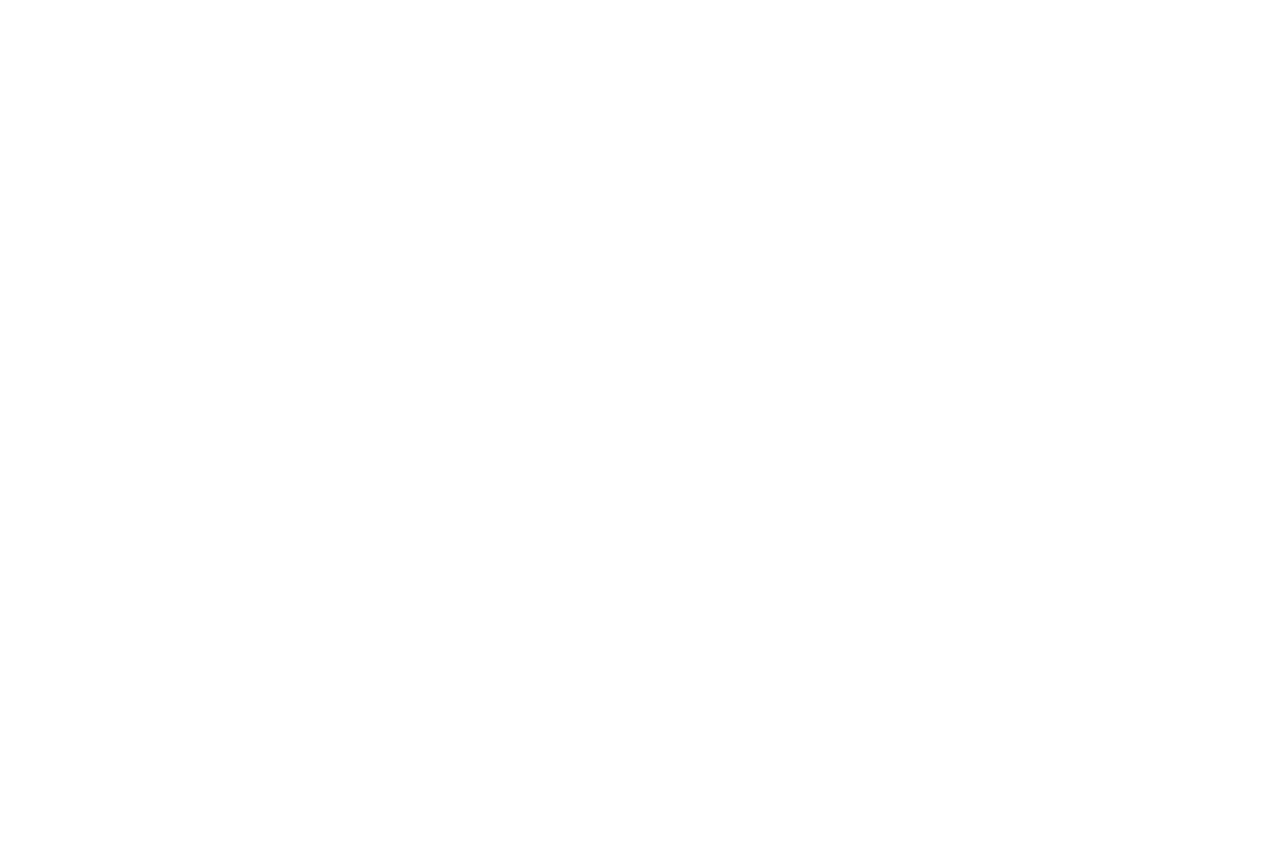
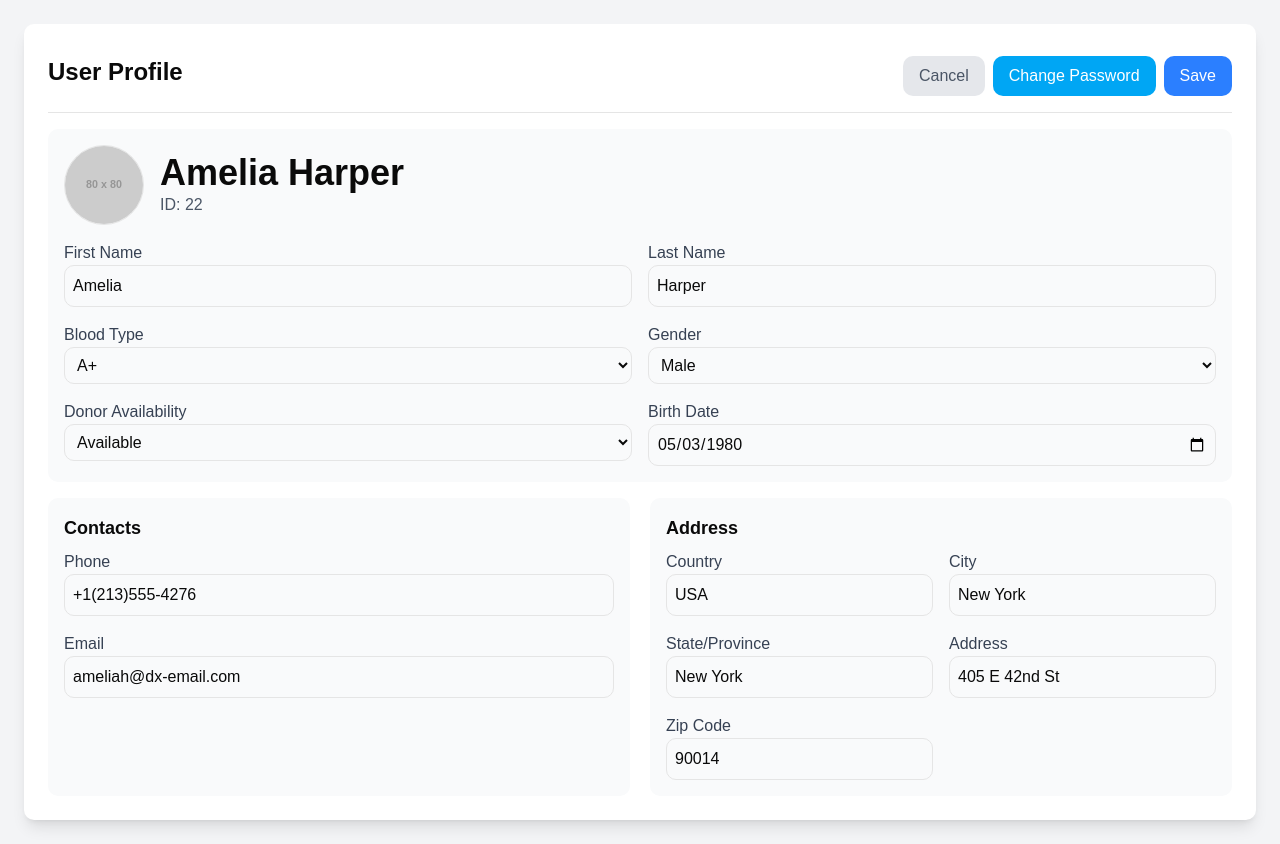
Before and after one commit to tikuzaa/QuickDonors, a React (Vite) app in the folder quick-donors/: page /profile in a window 1280 px wide. Before the commit this address had no page. Before the commit the page ends 800 px from the top, so only its background shows below. Built offline with nearby package versions, Linux system fonts and the light colour scheme.

Commit message:
Edit Profile page added

```diff
--- a/quick-donors/src/App.jsx
+++ b/quick-donors/src/App.jsx
@@ -7,7 +7,7 @@ import Signup from "./pages/Signup";
 // import FindDonors from "./pages/FindDonors";
 // import BloodRequest from "./pages/BloodRequest";
 // import Notifications from "./pages/Notifications";
-// import Profile from "./pages/Profile";
+import Profile from "./pages/Profile";
 // import AdminPanel from "./pages/AdminPanel";
 // import NotFound from "./pages/NotFound"; // 404 Page
 
@@ -19,11 +19,11 @@ function App() {
         <Route path="/login" element={<Login />} />
         <Route path="/signup" element={<Signup />} />
         <Route path="/dashboard" element={<Dashboard />} />
+        <Route path="/profile" element={<Profile />} />
         {/* <Route path="/register" element={<Register />} />
         <Route path="/find-donors" element={<FindDonors />} />
         <Route path="/blood-request" element={<BloodRequest />} />
         <Route path="/notifications" element={<Notifications />} />
-        <Route path="/profile" element={<Profile />} />
         <Route path="/admin" element={<AdminPanel />} />
         <Route path="*" element={<NotFound />} /> */}
       </Routes>
--- /dev/null
+++ b/quick-donors/src/pages/Profile.jsx
@@ -0,0 +1,135 @@
+import React, { useState } from 'react';
+
+const Profile = () => {
+  const [firstName, setFirstName] = useState("Amelia");
+  const [lastName, setLastName] = useState("Harper");
+
+  return (
+    <div className="p-6 bg-gray-100 min-h-screen flex justify-center">
+      <div className="bg-white shadow-lg rounded-lg p-6 w-full max-w-7xl h-full">
+        {/* Header */}
+        <div className="flex justify-between items-center border-b pb-4 mb-4">
+          <h2 className="text-2xl font-semibold">User Profile</h2>
+          <div>
+            <button className="px-4 py-2 bg-gray-200 text-gray-600 rounded-lg mr-2">Cancel</button>
+            <button className="mt-2 px-4 py-2 bg-sky-500 text-white rounded-lg mr-2">Change Password</button>
+            <button className="px-4 py-2 bg-blue-500 text-white rounded-lg">Save</button>
+          </div>
+        </div>
+
+        {/* Basic Info */}
+        <div className="bg-gray-50 p-4 rounded-lg mb-4">
+          <div className="flex items-center space-x-4">
+            <img
+              src="https://via.placeholder.com/80"
+              alt="Profile"
+              className="w-20 h-20 rounded-full border"
+            />
+            <div>
+              <h3 className="text-4xl font-semibold">{firstName} {lastName}</h3>
+              <p className="text-gray-600">ID: 22</p>
+            </div>
+          </div>
+
+          <div className="grid grid-cols-2 gap-4 mt-4">
+            <div>
+              <label className="block text-gray-700">First Name</label>
+              <input
+                className="border p-2 rounded-lg w-full"
+                value={firstName}
+                onChange={(e) => setFirstName(e.target.value)}
+              />
+            </div>
+            <div>
+              <label className="block text-gray-700">Last Name</label>
+              <input
+                className="border p-2 rounded-lg w-full"
+                value={lastName}
+                onChange={(e) => setLastName(e.target.value)}
+              />
+            </div>
+            <div>
+              <label className="block text-gray-700">Blood Type</label>
+              <select className="border p-2 rounded-lg w-full">
+              <option value="A+">A+</option>
+              <option value="A+">A+</option>
+            <option value="A-">A-</option>
+            <option value="B+">B+</option>
+            <option value="B-">B-</option>
+            <option value="AB+">AB+</option>
+            <option value="AB-">AB-</option>
+            <option value="O+">O+</option>
+            <option value="O-">O-</option>
+              </select>
+            </div>
+            <div>
+              <label className="block text-gray-700">Gender</label>
+              <select className="border p-2 rounded-lg w-full">
+                <option>Male</option>
+                <option>Female</option>
+                <option>Other</option>
+              </select>
+            </div>
+            <div>
+              <label className="block text-gray-700">Donor Availability</label>
+              <select className="border p-2 rounded-lg w-full">
+              <option>Available</option>
+              <option>Not Available</option>
+              </select>
+            </div>
+            <div>
+              <label className="block text-gray-700">Birth Date</label>
+              <input type="date" className="border p-2 rounded-lg w-full" defaultValue="1980-05-03" />
+            </div>
+          </div>
+        </div>
+
+        <div className="grid grid-cols-2 gap-5 h-full w-full">
+          {/* Contacts Form */}
+          <div className="bg-gray-50 p-4 rounded-lg">
+            <h3 className="text-lg font-semibold mb-2">Contacts</h3>
+            <div className="grid grid-rows-2 gap-4">
+              <div>
+                <label className="block text-gray-700">Phone</label>
+                <input className="border p-2 rounded-lg w-full" defaultValue="+1(213)555-4276" />
+              </div>
+              <div>
+                <label className="block text-gray-700">Email</label>
+                <input className="border p-2 rounded-lg w-full" defaultValue="ameliah@dx-email.com" />
+              </div>
+            </div>
+          </div>
+
+          {/* Address Form */}
+          <div className="bg-gray-50 p-4 rounded-lg">
+            <h3 className="text-lg font-semibold mb-2">Address</h3>
+            <div className="grid grid-cols-2 gap-4">
+              <div>
+                <label className="block text-gray-700">Country</label>
+                <input className="border p-2 rounded-lg w-full" defaultValue="USA" />
+              </div>
+              <div>
+                <label className="block text-gray-700">City</label>
+                <input className="border p-2 rounded-lg w-full" defaultValue="New York" />
+              </div>
+              <div>
+                <label className="block text-gray-700">State/Province</label>
+                <input className="border p-2 rounded-lg w-full" defaultValue="New York" />
+              </div>
+              <div>
+                <label className="block text-gray-700">Address</label>
+                <input className="border p-2 rounded-lg w-full" defaultValue="405 E 42nd St" />
+              </div>
+              <div>
+                <label className="block text-gray-700">Zip Code</label>
+                <input className="border p-2 rounded-lg w-full" defaultValue="90014" />
+              </div>
+            </div>
+          </div>
+        </div>
+      </div>
+    </div>
+  );
+};
+
+export default Profile;
```
